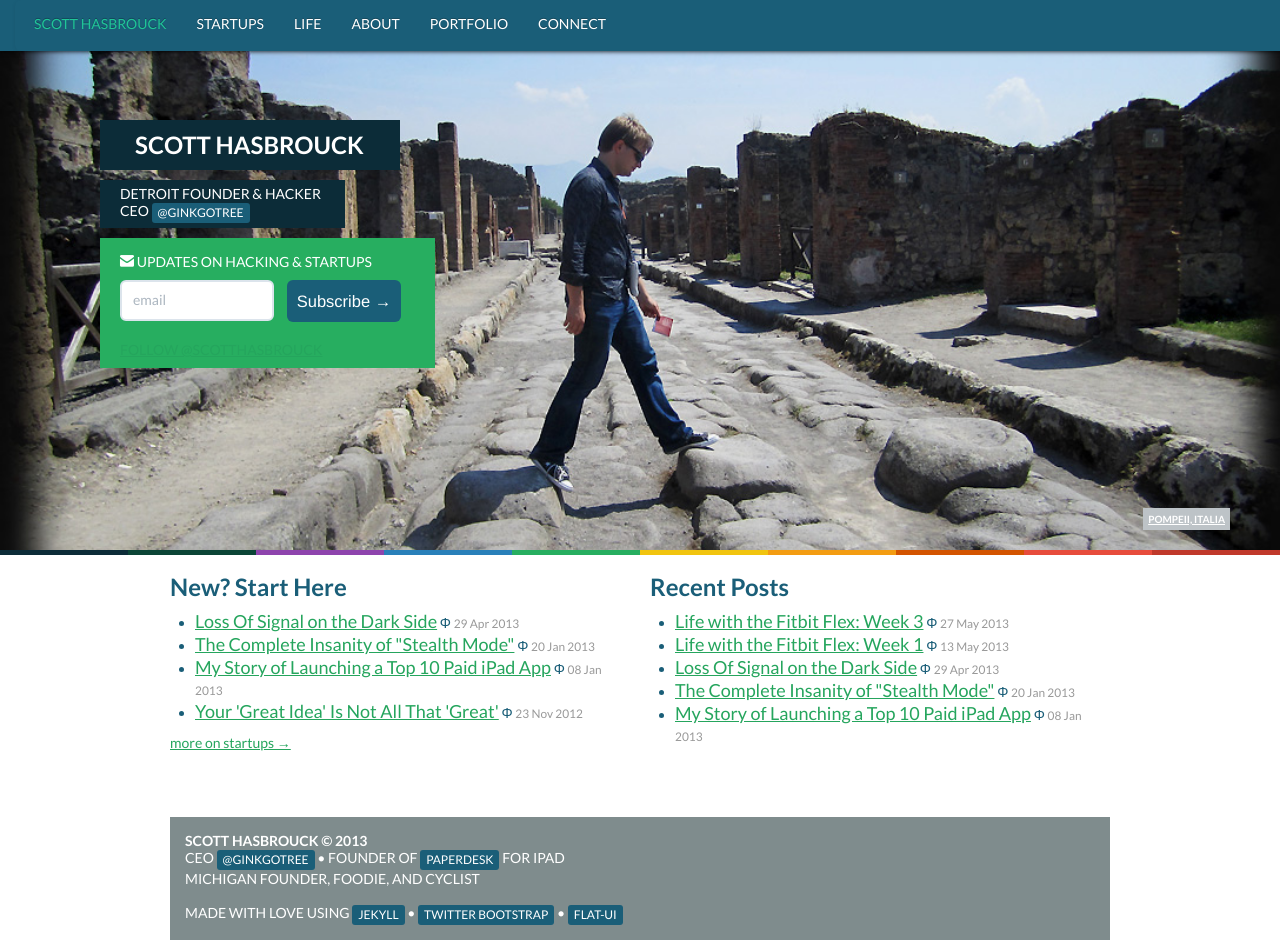
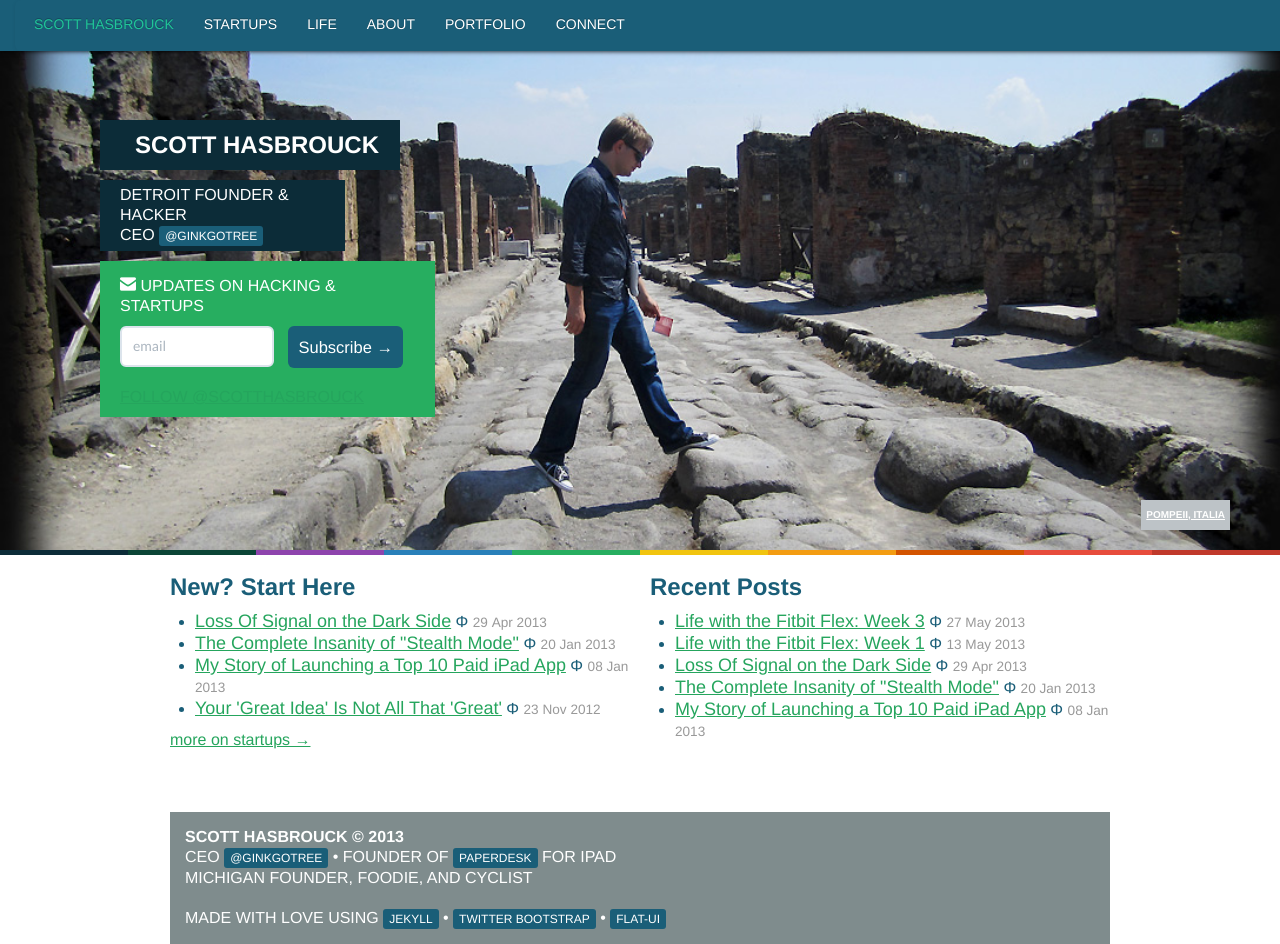
Before and after one commit to scotthasbrouck/scotthasbrouck.github.io, a Jekyll site: the page built from index.html, in a window 1280 px wide and 944 px high. Built offline with Jekyll 4.4.1, drawn with Linux system fonts in a browser that asks for light colours; the list of posts is cut into pages by our own code; comment, search, counter and statistics services are not loaded.

Commit message:
Updates font

```diff
--- a/css/flat-ui.css
+++ b/css/flat-ui.css
@@ -183,7 +183,7 @@
 
 body {
   color: #1A5E78;
-  font: 14px/1.231 "Lato", sans-serif; }
+ }
 
 a {
   color: #19DC6F;
--- a/css/main.css
+++ b/css/main.css
@@ -14,8 +14,8 @@ html, body { height: 100%; }
 
 body {
   background-color: #FFF;
-  font: 13.34px Helvetica, Arial, sans-serif;
-  font-size: small;
+  font: 16px Helvetica, Arial, sans-serif;
+  font-size: medium;
   text-align: center;
 }
 
--- a/css/spectra.css
+++ b/css/spectra.css
@@ -31,6 +31,8 @@ a {
 
 body {
 	margin-top: 50px;
+	font-size: 16px !important;
+	font-family: "HelveticaNeue-Light", Helvetica, Arial, sans-serif !important;
 }
 
 .footer {
```
